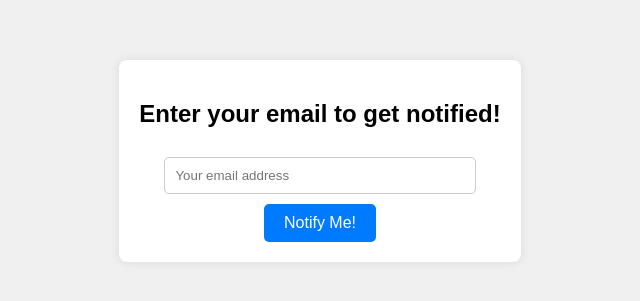
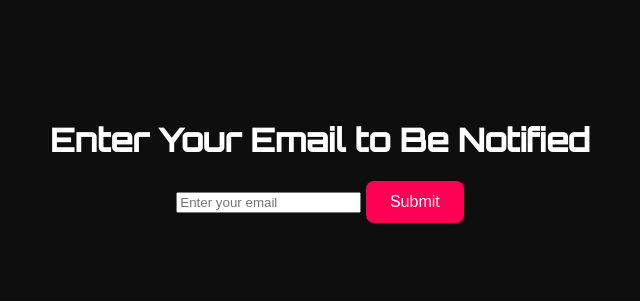
Before and after one commit to AliciaLimited/BlankSpace, a plain HTML site: page notify.html in a window 1280 px wide. Shown: the part 239-540 px from the top of the page, without its empty margins (320-960 px from the left). Drawn offline with Linux system fonts and the light colour scheme.

Commit message:
Update notify.html

```diff
--- a/notify.html
+++ b/notify.html
@@ -4,72 +4,28 @@
     <meta charset="UTF-8">
     <meta name="viewport" content="width=device-width, initial-scale=1.0">
     <title>Notify Me</title>
-    <style>
-        body {
-            font-family: Arial, sans-serif;
-            background-color: #f0f0f0;
-            display: flex;
-            justify-content: center;
-            align-items: center;
-            height: 100vh;
-            margin: 0;
-        }
-        .form-container {
-            background-color: #fff;
-            padding: 20px;
-            border-radius: 8px;
-            box-shadow: 0 0 10px rgba(0, 0, 0, 0.1);
-            text-align: center;
-        }
-        input[type="email"] {
-            padding: 10px;
-            width: 80%;
-            margin: 10px 0;
-            border-radius: 5px;
-            border: 1px solid #ccc;
-        }
-        button {
-            padding: 10px 20px;
-            background-color: #007BFF;
-            color: white;
-            border: none;
-            border-radius: 5px;
-            cursor: pointer;
-            font-size: 16px;
-        }
-        button:hover {
-            background-color: #0056b3;
-        }
-    </style>
+    <link rel="stylesheet" href="style.css" />
 </head>
 <body>
-
-    <div class="form-container">
-        <h2>Enter your email to get notified!</h2>
-        <form id="notifyForm">
-            <input type="email" id="email" placeholder="Your email address" required><br>
-            <button type="submit">Notify Me!</button>
+    <div class="container">
+        <h1>Enter Your Email to Be Notified</h1>
+        <form id="notify-form" onsubmit="submitForm(event)">
+            <input type="email" id="email" placeholder="Enter your email" required />
+            <button type="submit">Submit</button>
         </form>
     </div>
 
     <script>
-        // Handle form submission
-        document.getElementById('notifyForm').addEventListener('submit', function(event) {
-            event.preventDefault();  // Prevent form submission to server
+        // Function to handle form submission and redirect
+        function submitForm(event) {
+            event.preventDefault(); // Prevents the form from reloading the page
 
-            const email = document.getElementById('email').value;
-
+            const email = document.getElementById("email").value;
             if (email) {
-                // For demo purposes, we'll log the email to the console
-                console.log("Email submitted: " + email);
-
-                // Redirect to Thank You page
-                window.location.href = "thank-you.html"; // Change to your Thank You page URL
-            } else {
-                alert("Please enter a valid email address.");
+                // Redirect to thank-you.html after form submission
+                window.location.href = "thank-you.html";
             }
-        });
+        }
     </script>
-
 </body>
 </html>
```
